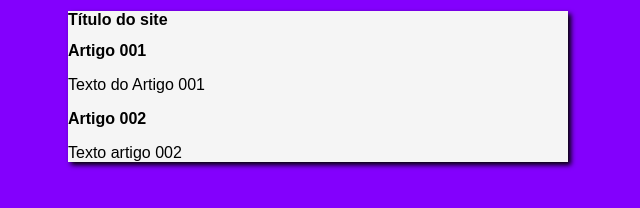
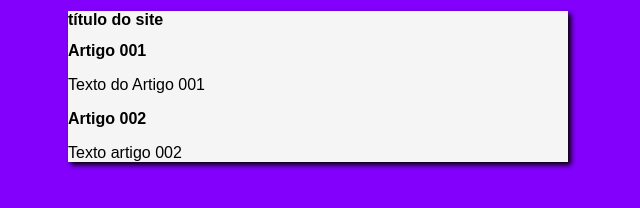
Before and after one commit to gustavoo011/projeto-site, a plain HTML site: page index.html in a window 1280 px wide. Shown: the full height of the page, 322-962 px from the left. Drawn offline with Linux system fonts and the light colour scheme.

Commit message:
Update index.html

```diff
--- a/index.html
+++ b/index.html
@@ -10,7 +10,7 @@
 <body>
     <main>
         <header>
-            <h1>Título do site</h1>
+            <h1>título do site</h1>
         </header>
         <article>
             <h2>Artigo 001</h2>
```
